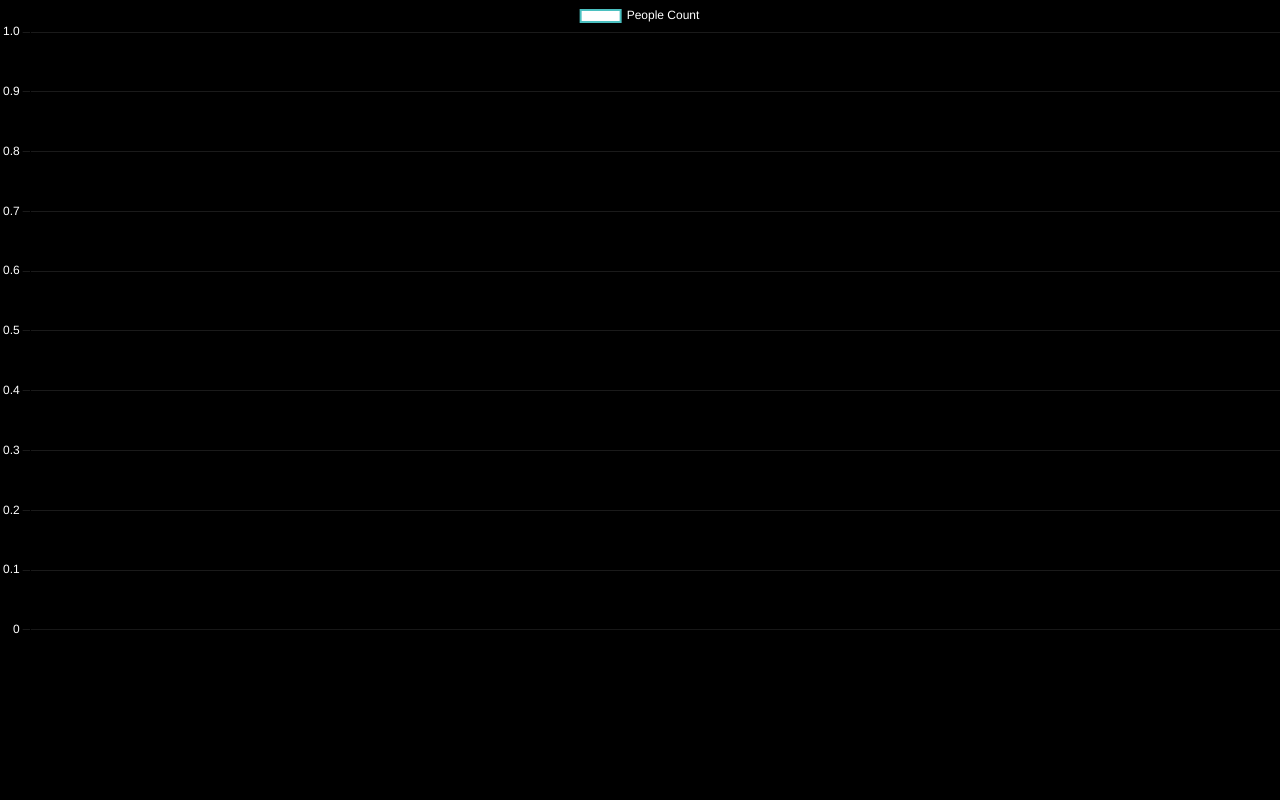
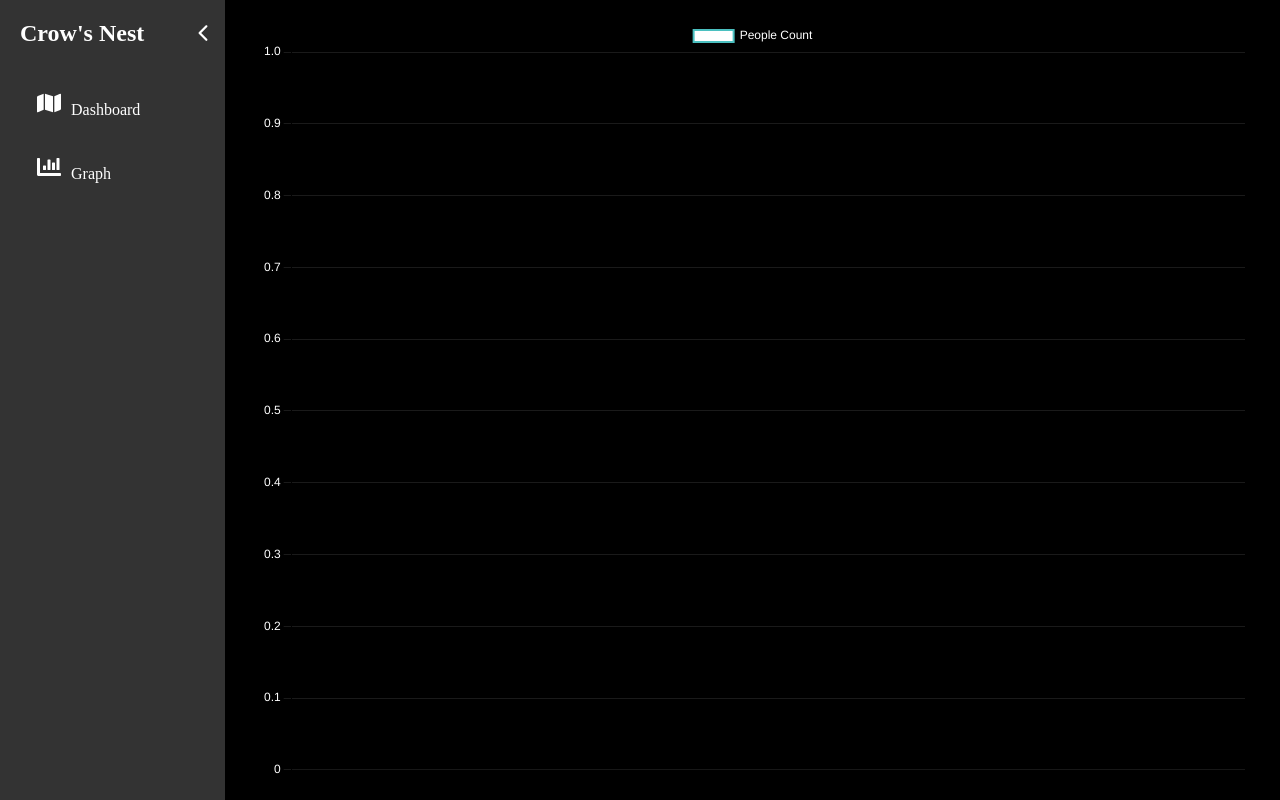
Before and after one commit to ssidhu271/hackathonYVR, a React (Create React App) app: page /graph in a window 1280 px wide. Built offline with nearby package versions, Linux system fonts and the light colour scheme; no server answers.

Commit message:
fixed bar graph css

```diff
--- a/src/components/Navbar.jsx
+++ b/src/components/Navbar.jsx
@@ -1,33 +1,11 @@
-// import React from "react";
-// import "../styles/Navbar.css";
-// import { Link } from "react-router-dom";
-
-// const Navbar = () => {
-//   return (
-//     <div className="navbar">
-//       <h2>Sidebar Title</h2>
-//       <ul>
-//         <li>
-//           <Link to="/">Home</Link>
-//         </li>{" "}
-//         <li>
-//           <Link to="/graph">Graph</Link>
-//         </li>
-//       </ul>
-//     </div>
-//   );
-// };
-
-// export default Navbar;
-
 import React, { useState } from "react";
 import "../styles/Navbar.css";
 import { Link } from "react-router-dom";
-import { FaMap, FaChartBar } from "react-icons/fa"; // Import icons from react-icons library
+import { FaMap, FaChartBar } from "react-icons/fa";
 import { IoIosArrowForward, IoIosArrowBack } from "react-icons/io";
 
 const Navbar = () => {
-  const [isOpen, setIsOpen] = useState(false);
+  const [isOpen, setIsOpen] = useState(true);
 
   const toggleNavbar = () => {
     setIsOpen(!isOpen);
@@ -72,7 +50,6 @@ const Navbar = () => {
       )}
       {!isOpen && (
         <div>
-          {/* Show map and graph icons when sidebar is closed */}
           <ul>
             <li>
               <Link to="/">
--- a/src/pages/GraphPage.js
+++ b/src/pages/GraphPage.jsx
@@ -24,6 +24,18 @@ ChartJS.register(
 
 const GraphPage = () => {
   const [data, setData] = useState([]);
+
+  const graphContainerStyle = {
+    marginLeft: '250px',
+    padding: '20px',
+    backgroundColor: 'rgba(0, 0, 0, 0.9)',
+    borderRadius: '20px',
+    boxShadow: '0px 0px 10px rgba(0, 0, 0, 0.1)',
+    maxWidth: 'calc(100% - 250px)',
+    boxSizing: 'border-box',
+    width: '80%',
+    margin: '0 auto',
+  };
 
   const options = {
     scales: {
@@ -56,7 +68,11 @@ const GraphPage = () => {
         backgroundColor: 'rgba(0, 0, 0, 0.7)',
       },
     },
+
+    backgroundColor: 'rgba(0, 0, 0, 0.9)',
+    maintainAspectRatio: false,
   };
+
 
 
   const fetchData = async () => {
@@ -88,8 +104,11 @@ const GraphPage = () => {
   };
 
 
-  return <Line data={chartData} options={options} />;
-
+  return (
+    <div style={graphContainerStyle}>
+      <Line data={chartData} options={options} />
+    </div>
+  );
 };
 
 export default GraphPage;
```
